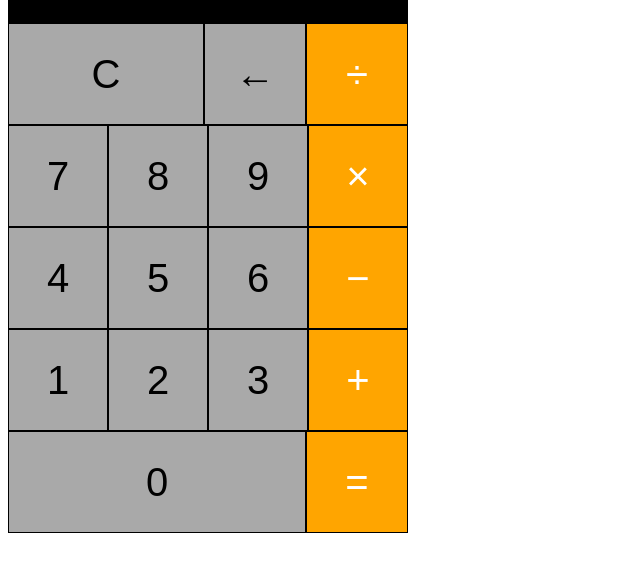
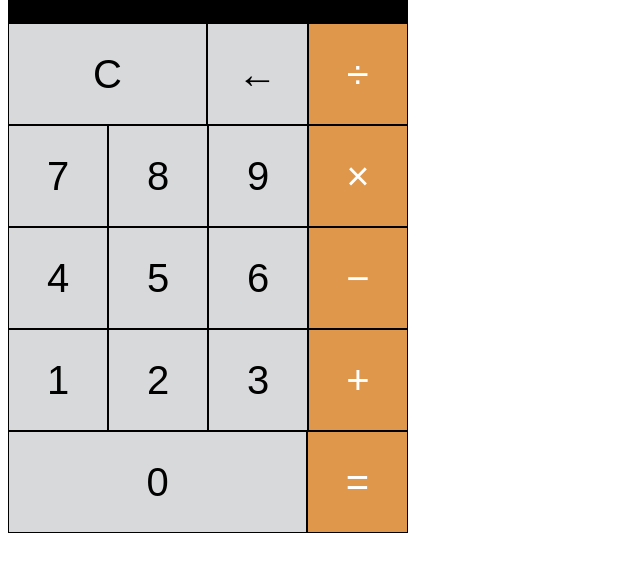
Before and after one commit to wesleybvance/LAB-calculator, a plain HTML site: page index.html in a window 1280 px wide. Shown: the part 85-656 px from the top of the page, without its empty margins (0-640 px from the left). Drawn offline with Linux system fonts and the light colour scheme.

Commit message:
corrected colors, changed sizing from flex properties to fixed widths, changed div to button for button element semantics

```diff
--- a/main.css
+++ b/main.css
@@ -1,14 +1,14 @@
 .wrapper {
   width: 400px;
-  background-color: aliceblue;
   font-family:Arial, Helvetica, sans-serif;
 }
 
 .result-display {
   display: flex;
   height: 100px;
-  background-color: black;
-  color: white;
+  max-width: 100%;
+  background-color: #000000;
+  color: #ffffff;
   justify-content: end;
   align-items: center;
   font-size: 45px;
@@ -22,25 +22,26 @@
 
 .btn {
   display: flex;
+  flex-grow: 1;
+  height: 100px;
   width: 100px;
-  height: 100px;
   font-size: 40px;
   align-items: center;
   justify-content: center;
   text-align: center;
-  background-color: darkgray;
+  background-color:  #d8d9db;
   border: 1px solid black;
 }
 
 .btn.act {
-  background-color: orange;
+  background-color: #df974c;
   color: white;
 }
 
 .btn.big {
-  flex-grow: 1;
+  width: 200px;
 }
 
 .btn.bigger {
-  flex-grow: 2;
+  width: 300px;
 }
```
